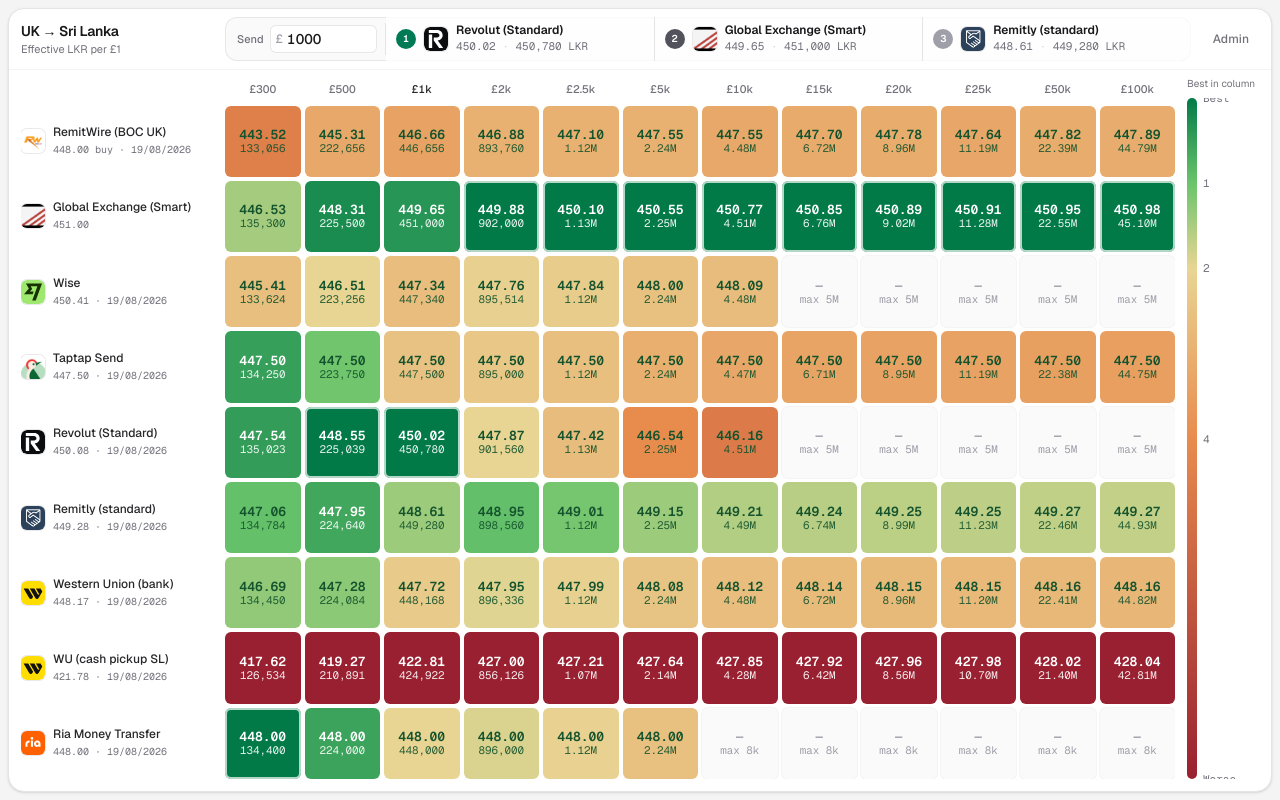
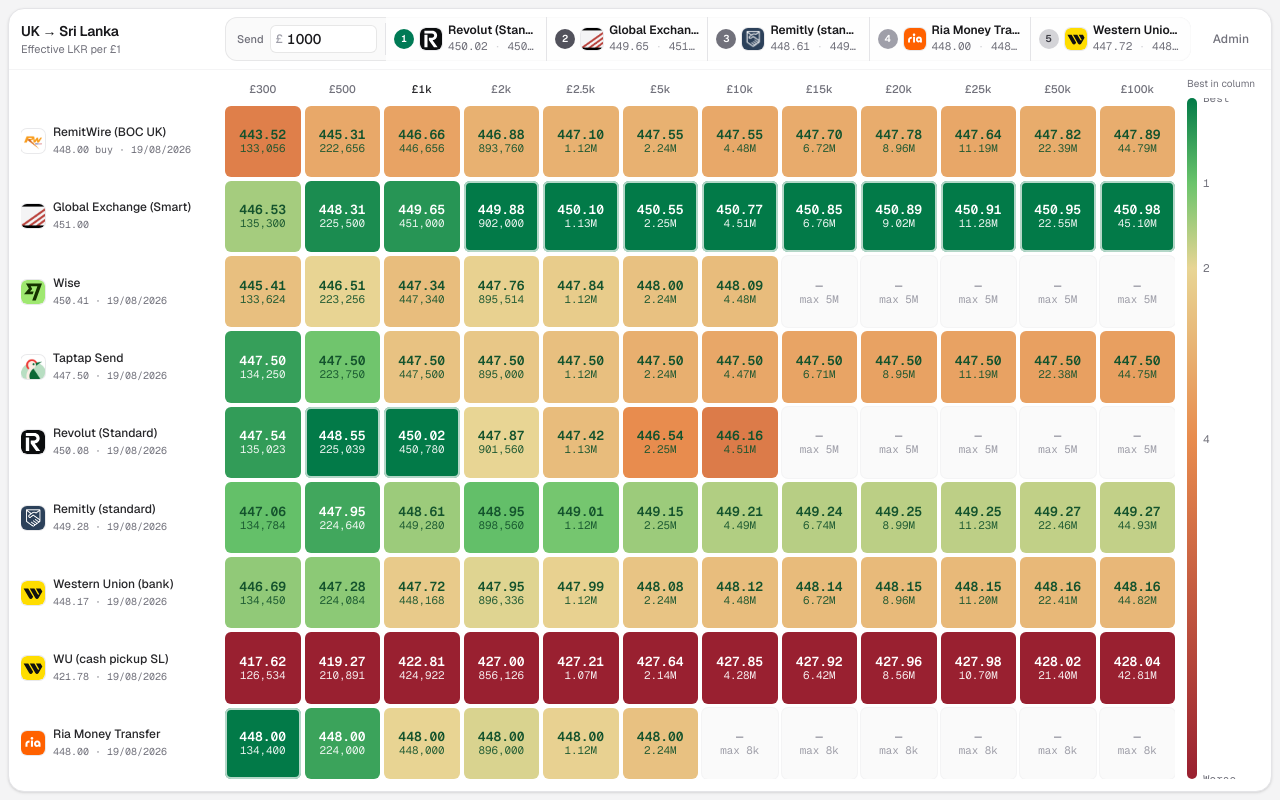
Before and after one commit to uditha/uk-gbplkr-rates-daily, a Next.js app: page / in a window 1280 px wide. Built offline with nearby package versions, Linux system fonts and the light colour scheme.

Commit message:
Show the top five send options in the header finder
Rank the stored quotes 1–5 by effective rate so the amount field lists
five providers instead of three.

Co-authored-by: Uditha Tennakoon <uditha13@gmail.com>

```diff
--- a/components/HeatmapApp.tsx
+++ b/components/HeatmapApp.tsx
@@ -28,20 +28,22 @@ function formatLkr(amount: number) {
 const RANK_BADGE = [
   "bg-emerald-700 text-white",
   "bg-zinc-600 text-white",
+  "bg-zinc-500 text-white",
   "bg-zinc-400 text-white",
+  "bg-zinc-300 text-zinc-700",
 ] as const;
 
 function RankedPick({ pick }: { pick: BestSendPick }) {
-  const badge = RANK_BADGE[pick.rank - 1] ?? RANK_BADGE[2];
+  const badge = RANK_BADGE[pick.rank - 1] ?? RANK_BADGE[4];
 
   return (
-    <div className="flex min-w-0 flex-1 items-center gap-2 px-2.5 py-1.5">
+    <div className="flex min-w-0 flex-1 items-center gap-1.5 px-2 py-1.5">
       <span
         className={`inline-flex h-5 w-5 shrink-0 items-center justify-center rounded-full text-[10px] font-semibold tabular-nums ${badge}`}
       >
         {pick.rank}
       </span>
-      <ProviderLogo id={pick.provider.id} name={pick.provider.name} size={24} />
+      <ProviderLogo id={pick.provider.id} name={pick.provider.name} size={22} />
       <div className="min-w-0">
         <p className="truncate text-xs font-semibold leading-tight text-zinc-900">
           {pick.provider.name}
--- a/lib/best-send.ts
+++ b/lib/best-send.ts
@@ -72,7 +72,7 @@ function rankedAtColumn(data: ComparisonRates, columnIndex: number) {
 export function topQuotesForAmount(
   data: ComparisonRates,
   amountGbp: number,
-  limit = 3,
+  limit = 5,
 ): BestSendPick[] {
   if (!Number.isFinite(amountGbp) || amountGbp <= 0) return [];
 
```
Also changed, not shown: 1 other file (tests, documents, lock files or other folders).
